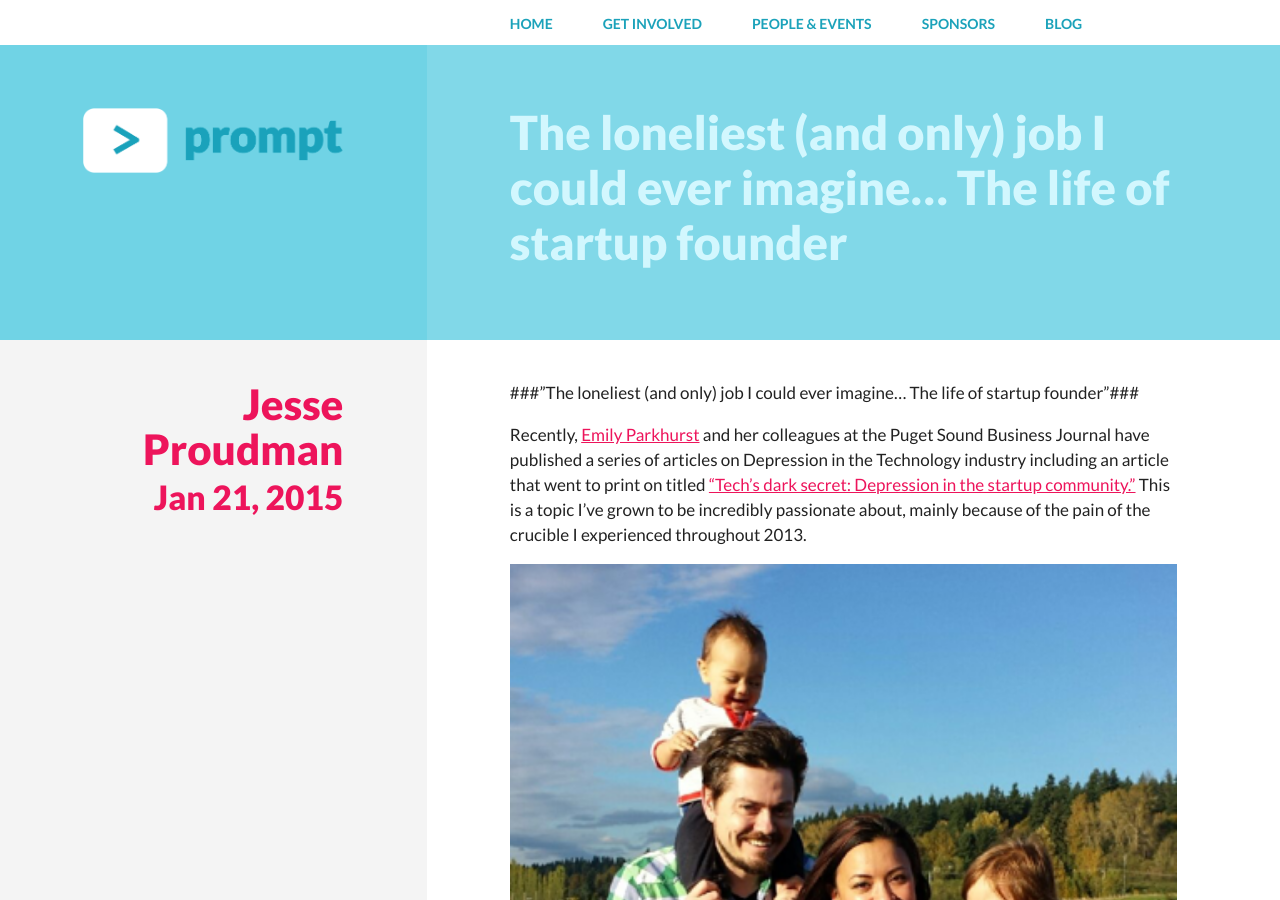
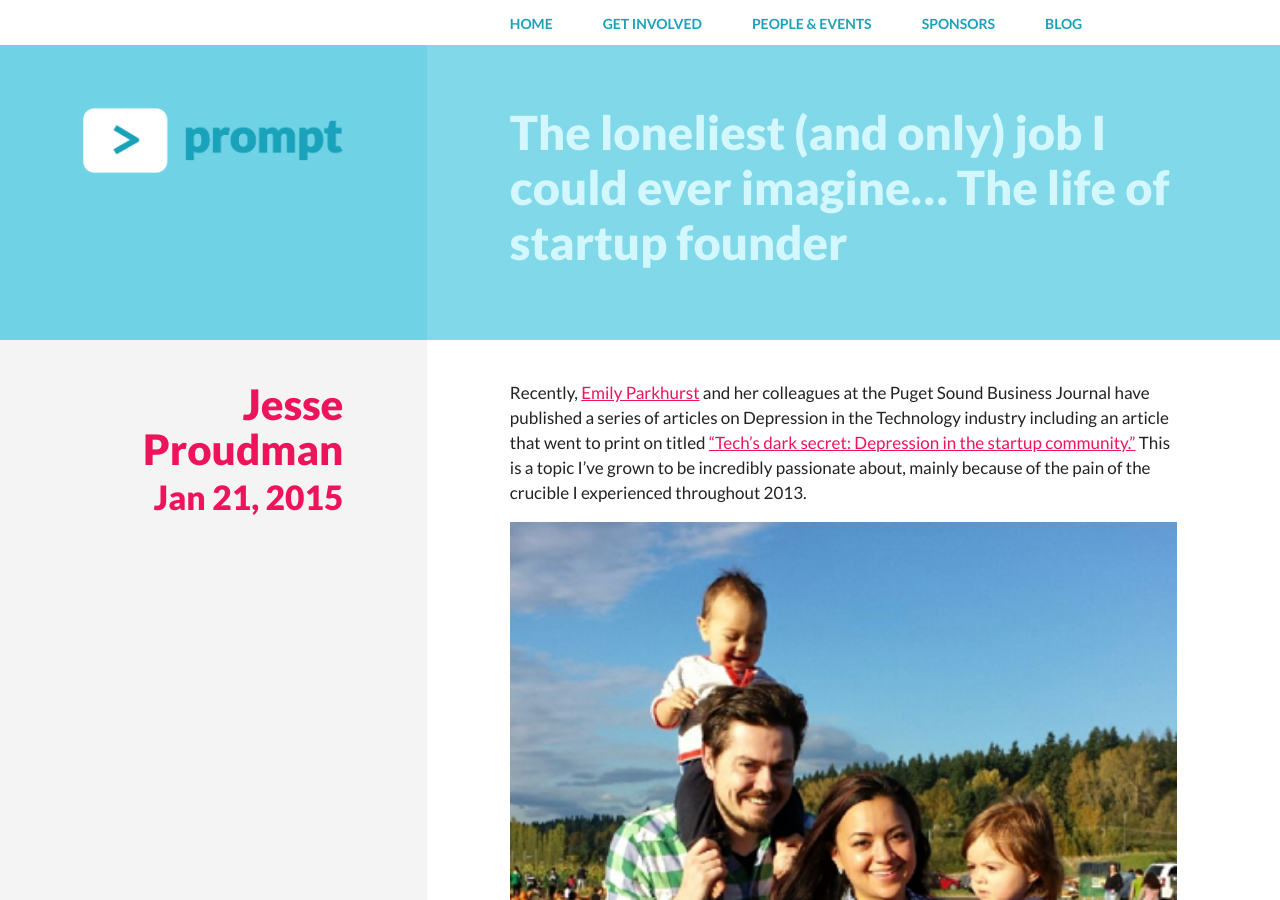
Before and after one commit to mhprompt/mhprompt.github.io, a Jekyll site: the page built from _posts/2016-01-21-loneliest-job-ever.md, in a window 1280 px wide and 900 px high. Built offline with Jekyll 4.4.1, drawn with Linux system fonts in a browser that asks for light colours.

Commit message:
removal of additional title on Proudman post

```diff
--- a/_posts/2016-01-21-loneliest-job-ever.md
+++ b/_posts/2016-01-21-loneliest-job-ever.md
@@ -6,8 +6,6 @@ author: Jesse Proudman
 page: Blog
 excerpt_separator: <!--more-->
 ---
-
-###"The loneliest (and only) job I could ever imagine… The life of startup founder"###
 
 Recently, [Emily Parkhurst](https://twitter.com/emilyparkhurst) and her colleagues at the Puget Sound Business Journal have published a series of articles on Depression in the Technology industry including an article that went to print on titled [“Tech’s dark secret: Depression in the startup community.”](http://www.bizjournals.com/seattle/print-edition/2015/03/20/tech-s-dark-secret.html) This is a topic I’ve grown to be incredibly passionate about, mainly because of the pain of the crucible I experienced throughout 2013.
 
```
